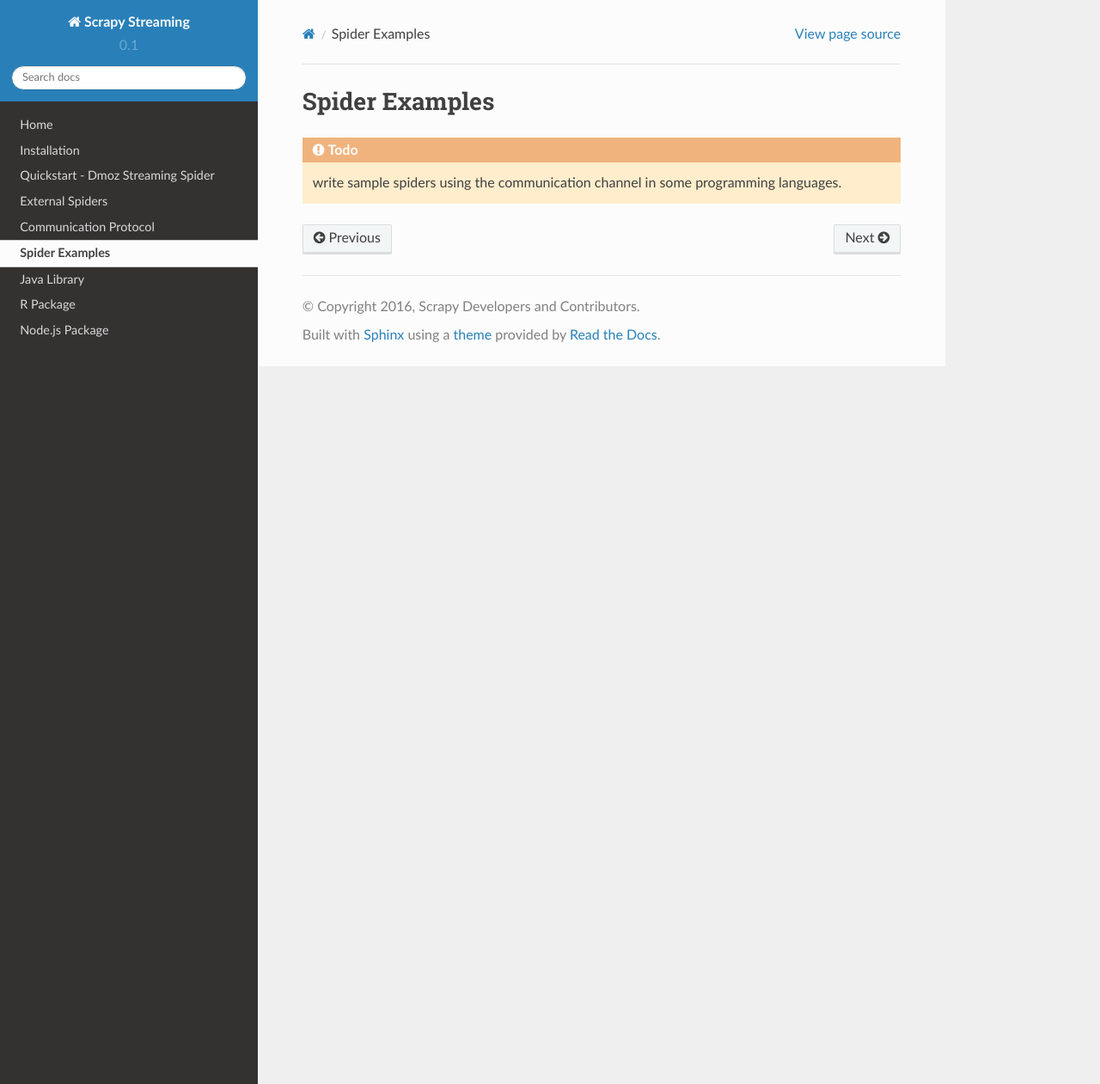
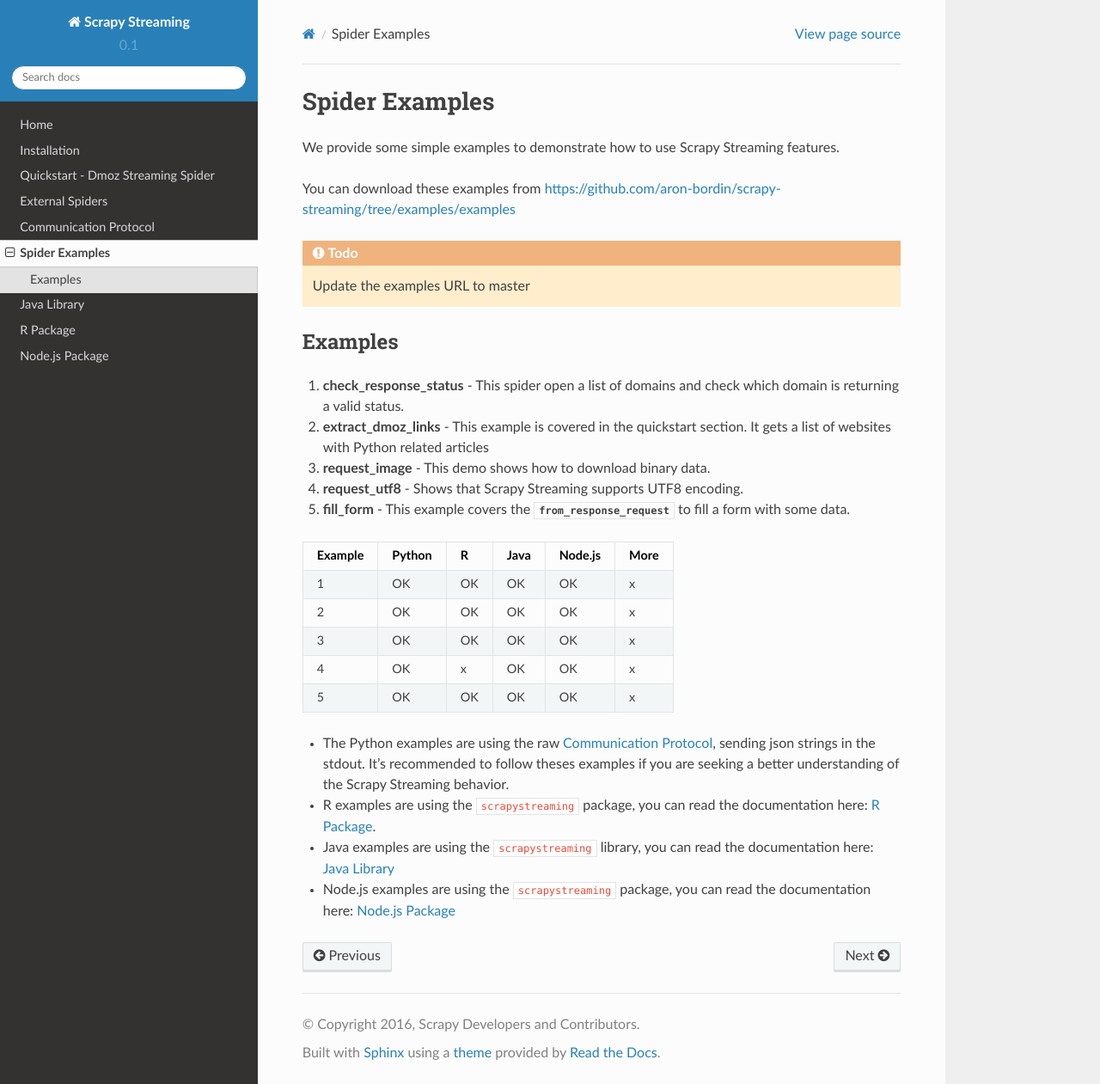
Before and after one commit to scrapy-plugins/scrapy-streaming, a Sphinx documentation site: the page built from docs/source/examples.rst, in a window 1280 px wide and 1261 px high. Shown: the whole window at 86% size. Built offline with Sphinx 7.4.7 and the Read the Docs theme 2.0.0, drawn with Linux system fonts in a browser that asks for light colours.

Commit message:
added examples docs

```diff
--- a/docs/source/examples.rst
+++ b/docs/source/examples.rst
@@ -1,4 +1,34 @@
 Spider Examples
 ===============
 
-.. todo:: write sample spiders using the communication channel in some programming languages.
+We provide some simple examples to demonstrate how to use Scrapy Streaming features.
+
+You can download these examples from https://github.com/aron-bordin/scrapy-streaming/tree/examples/examples
+
+.. todo:: Update the examples URL to master
+
+Examples
+--------
+
+
+1. **check_response_status** - This spider open a list of domains and check which domain is returning a valid status.
+2. **extract_dmoz_links** - This example is covered in the quickstart section. It gets a list of websites with Python related articles
+3. **request_image** - This demo shows how to download binary data.
+4. **request_utf8** - Shows that Scrapy Streaming supports UTF8 encoding.
+5. **fill_form** - This example covers the :message:`from_response_request` to fill a form with some data.
+
+=========  ======== === ====== ========= ======
+ Example    Python   R   Java   Node.js   More
+=========  ======== === ====== ========= ======
+    1         OK     OK   OK       OK       x
+    2         OK     OK   OK       OK       x
+    3         OK     OK   OK       OK       x
+    4         OK     x    OK       OK       x
+    5         OK     OK   OK       OK       x
+=========  ======== === ====== ========= ======
+
+* The Python examples are using the raw :ref:`protocol`, sending json strings in the stdout. It's recommended to
+  follow theses examples if you are seeking a better understanding of the Scrapy Streaming behavior.
+* R examples are using the ``scrapystreaming`` package, you can read the documentation here: :ref:`r`.
+* Java examples are using the ``scrapystreaming`` library, you can read the documentation here: :ref:`java`
+* Node.js examples are using the ``scrapystreaming`` package, you can read the documentation here: :ref:`node`
--- a/docs/source/java.rst
+++ b/docs/source/java.rst
@@ -1,3 +1,6 @@
+.. _java:
+
+
 Java Library
 ============
 
--- a/docs/source/js_node.rst
+++ b/docs/source/js_node.rst
@@ -1,3 +1,5 @@
+.. _node:
+
 Node.js Package
 ===============
 
--- a/docs/source/r.rst
+++ b/docs/source/r.rst
@@ -1,3 +1,5 @@
+.. _r:
+
 R Package
 =========
 .. currentmodule:: R
```
